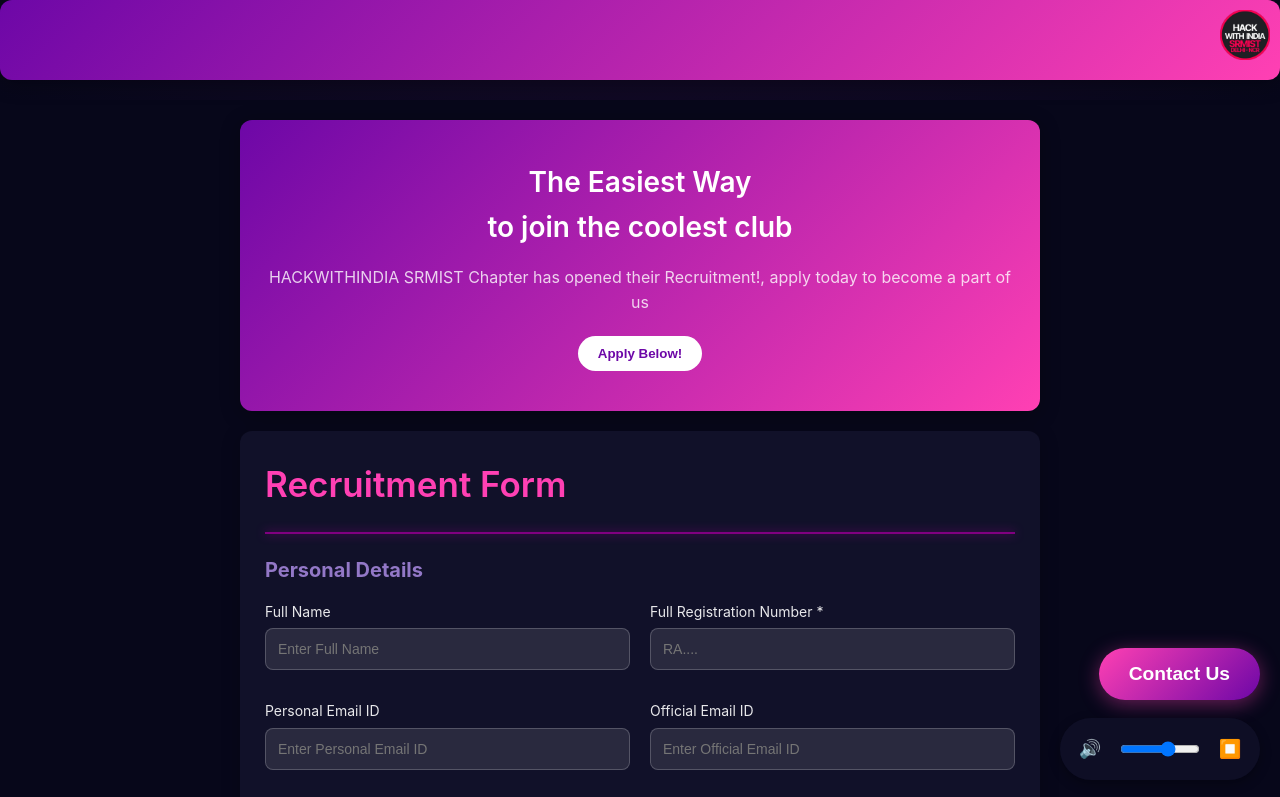
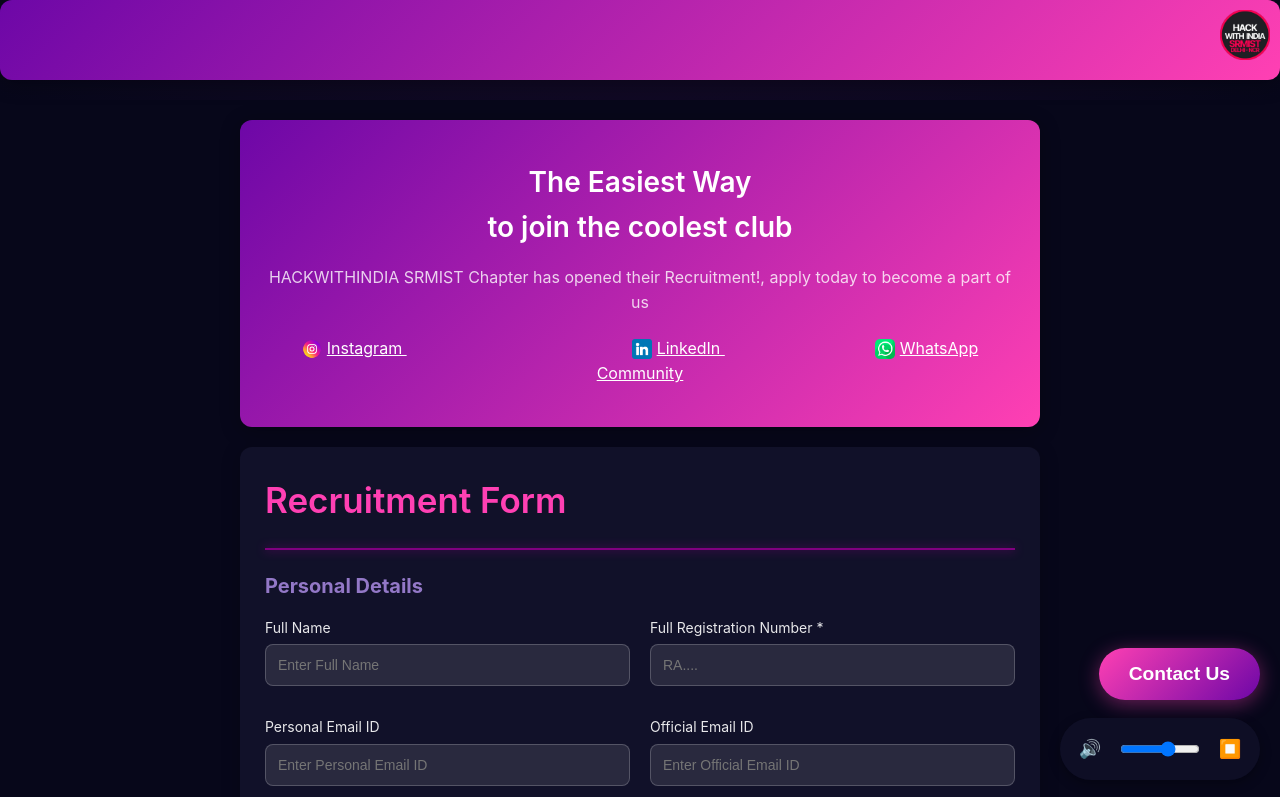
Before and after one commit to hwisrm/HWI-SRM-Recruitment-Page, a plain HTML site: page index.html in a window 1280 px wide. Both pictures are taken after a click on the button "Apply Now". Shown: the top 797 px of the page. Drawn offline with Linux system fonts and the light colour scheme.

Commit message:
modifiations to the layout fonts and front page

```diff
--- a/index.html
+++ b/index.html
@@ -15,12 +15,12 @@
     <div class="landing-page" id="landing-page">
         <div class="particles" id="particles"></div>
         <div class="landing-content">
-            <div class="logo-container style=">
+            <div class="logo-container"></div>
                 <div class="logo">
                     <img src="images/saveicon.png" alt="Thank You Logo" style="width: 150px; height: 150px;">
                 </div>
             </div>
-            <h1 class="landing-title">HACKWITHINDIA</h1>
+            <h1 class="landing-title" style="font-family: 'ROG Fonts', sans-serif; margin-bottom: 20px; letter-spacing: 10px;">HACKWITHINDIA</h1>
             <p class="landing-description">Join the SRMIST Chapter and be a part of something extraordinary! We're looking for talented individuals to join our growing community.</p>
             <button class="apply-btn" id="apply-btn">Apply Now</button>
         </div>
@@ -34,7 +34,17 @@
         <div class="header">
             <h1>The Easiest Way<br>to join the coolest club</h1>
             <p>HACKWITHINDIA SRMIST Chapter has opened their Recruitment!, apply today to become a part of us</p>
-            <button class="btn" id="scroll-to-form">Apply Below!</button>
+            <div class="social-links">
+                <a href="https://www.instagram.com/hwi_srm/" target="_blank" class="social-link" style="margin-right: 225px; color: #ffffff">
+                    <img src="images/instagram.png" alt="Instagram" style="width: 20px; height: 20px; vertical-align: middle; margin-right: 5px;">Instagram
+                </a>
+                <a href="https://www.linkedin.com/in/hwi-srmist" target="_blank" class="social-link" style="margin-right: 150px; color: #ffffff">
+                    <img src="images/linkedin.png" alt="LinkedIn" style="width: 20px; height: 20px; vertical-align: middle; margin-right: 5px;">LinkedIn
+                </a>
+                <a href="https://chat.whatsapp.com/EqMOpdU82IeAEsHmIdZr2p" target="_blank" class="social-link" style="color: #ffffff">
+                    <img src="images/whatsapp.png" alt="WhatsApp" style="width: 20px; height: 20px; vertical-align: middle; margin-right: 5px;">WhatsApp Community
+                </a>
+            </div>
             <img src="images\saveicon.png" alt="Logo" style="position: absolute; top: 10px; right: 10px; width: 50px; height: 50px;">
         </div>
 
```
Also changed, not shown: Images/instagram.png (added), Images/linkedin.png (added), Images/whatsapp.png (added).
